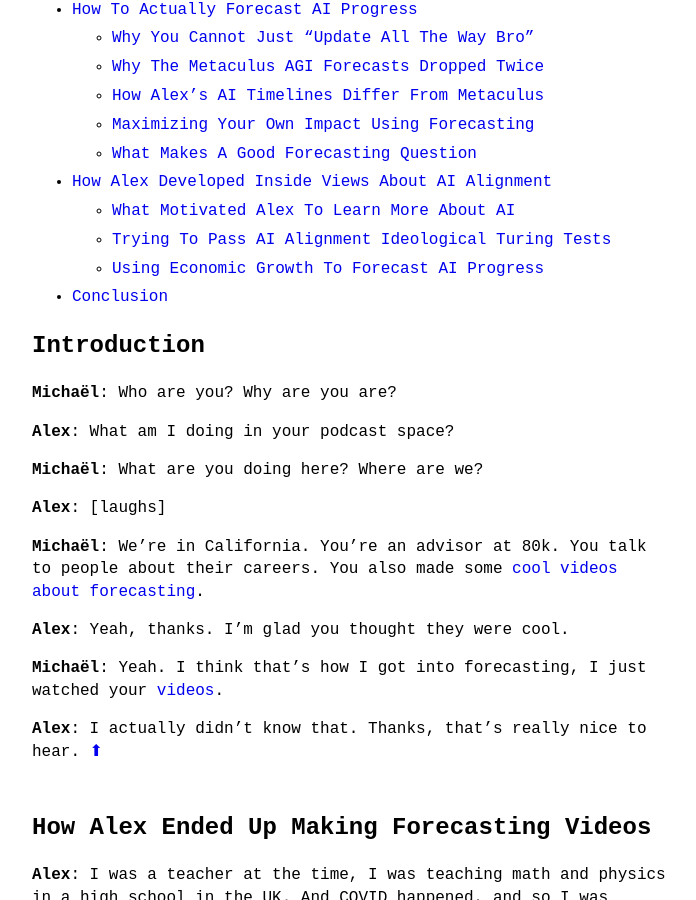
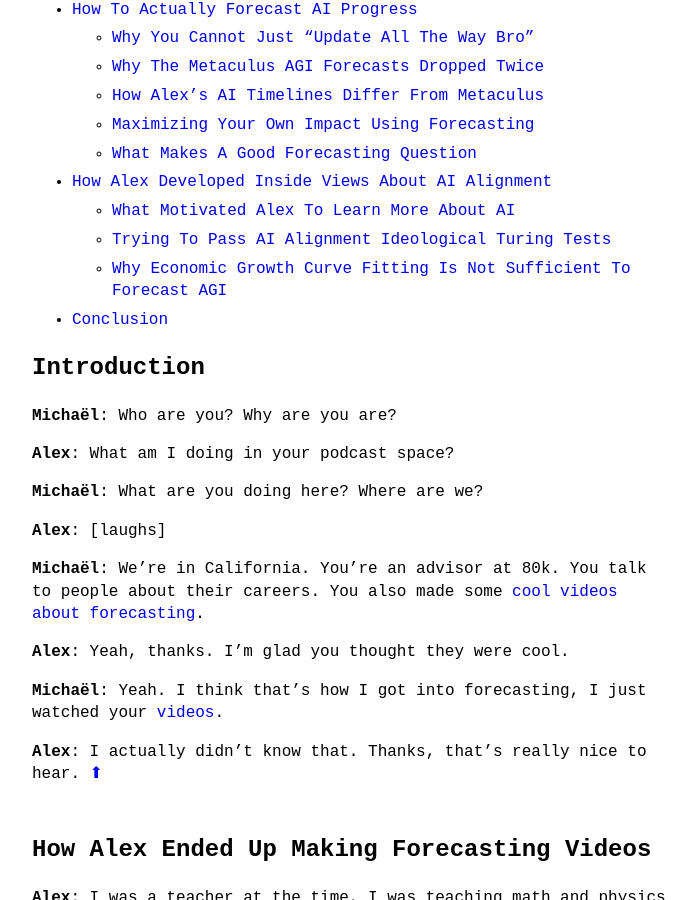
Before and after one commit to theinsideview/theinsideview.github.io, a Jekyll site: the page built from _posts/2022-09-05-alex.md, in a window 1280 px wide and 900 px high, scrolled down 1247 px. Shown: the whole window, without its empty margins (288-984 px from the left). Built offline with Jekyll 4.4.1, drawn with Linux system fonts in a browser that asks for light colours; some of the changed text lies outside the part shown.

Commit message:
headline

```diff
--- a/_posts/2022-09-05-alex.md
+++ b/_posts/2022-09-05-alex.md
@@ -30,7 +30,7 @@
 * [How Alex Developed Inside Views About AI Alignment](#how-alex-developed-inside-views-about-ai-alignment)
     * [What Motivated Alex To Learn More About AI](#what-motivated-alex-to-learn-more-about-ai)
     * [Trying To Pass AI Alignment Ideological Turing Tests](#trying-to-pass-ai-alignment-ideological-turing-tests)
-    * [Using Economic Growth To Forecast AI Progress](#using-economic-growth-to-forecast-ai-progress)
+    * [Why Economic Growth Curve Fitting Is Not Sufficient To Forecast AGI](#why-economic-growth-curve-fitting-is-not-sufficient-to-forecast-agi)
 * [Conclusion](#conclusion)
 
 # Introduction
@@ -601,7 +601,7 @@
 **Alex**:
 And then what would I do for each of the individual worlds once I've [inaudible 00:57:30]? I think I'll probably go with my own take, read some stuff, refresh my, sort of, some memories. But yeah, I'm at the level now... Or the way my understanding worked, is I've spent a bunch of time trying to predict what different people would think. And now, I just have some sort of conclusion from that, which is some combination of a weighted average of their judgments and my intuitive responses to them. <a href="#outline">⬆</a>
 
-## Using Economic Growth To Forecast AI Progress
+## Why Economic Growth Curve Fitting Is Not Sufficient To Forecast AGI
 
 **Michaël**:
 So, what I meant is more for... Some of the reports we had, let's say the impact of economic growth of AI, those other things that-
```
